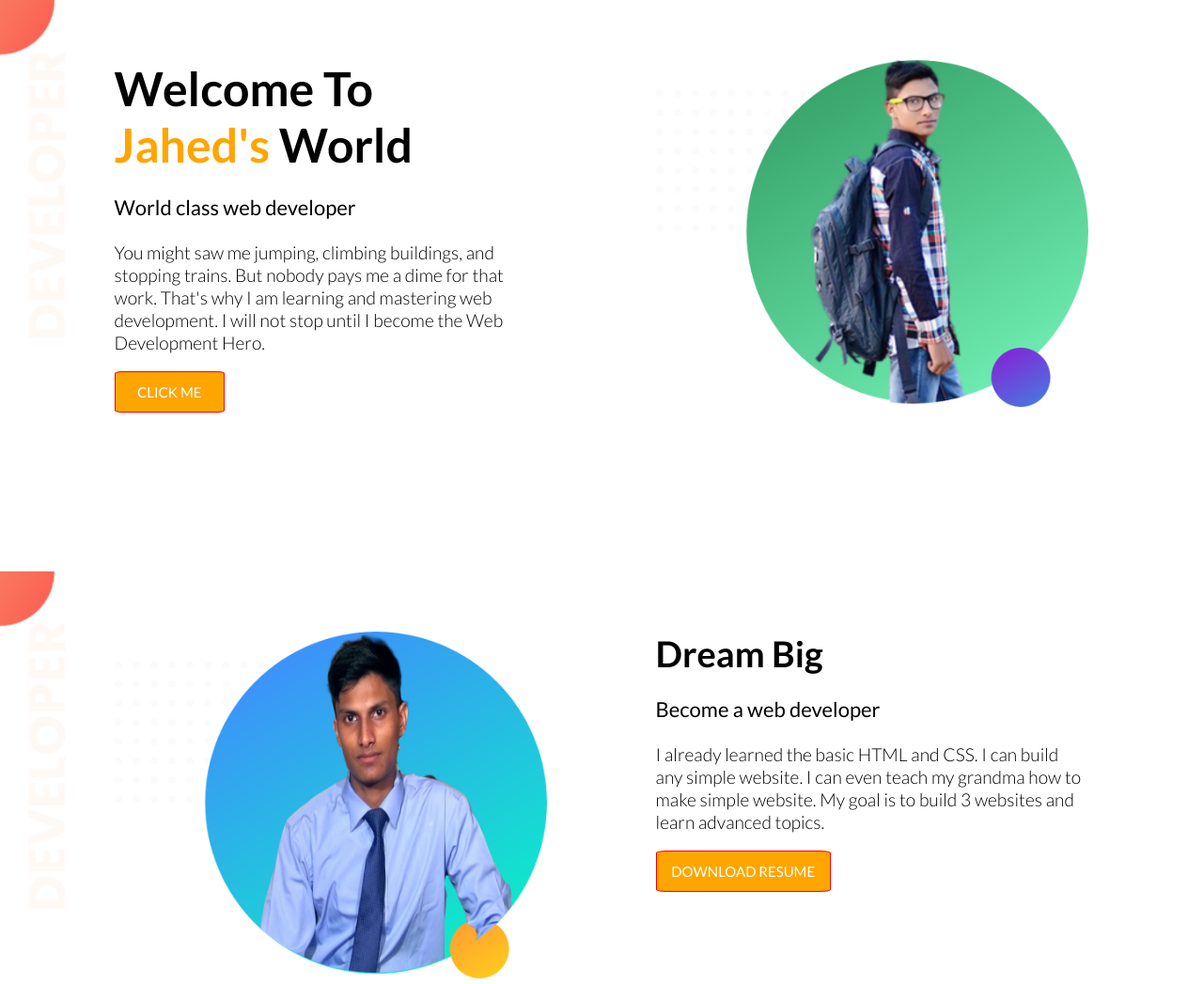
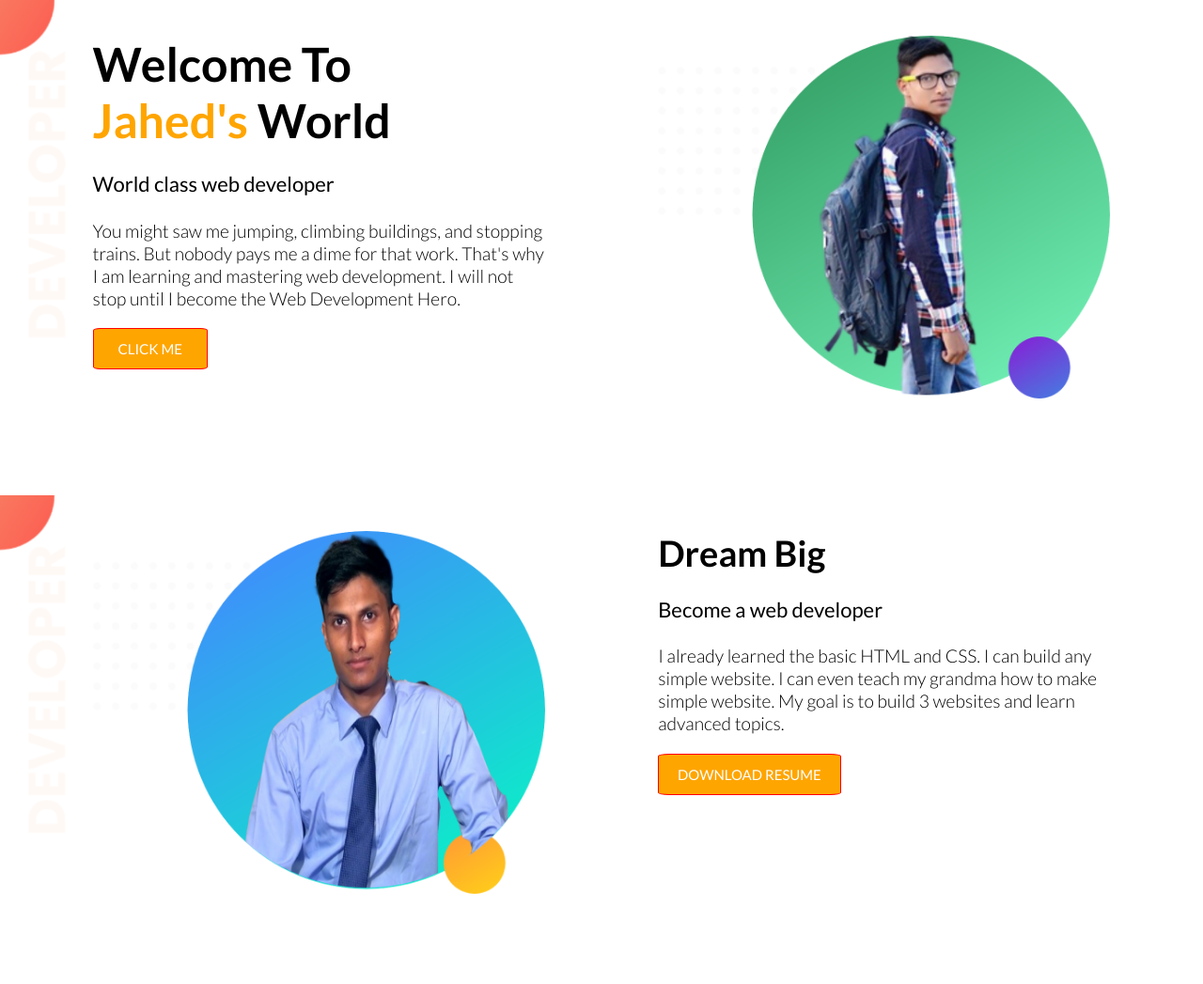
Before and after one commit to mdjahedahmed666/portfolio, a plain HTML site: page index.html in a window 1280 px wide. Shown: the top 1047 px of the page at 94% size. Drawn offline with Linux system fonts and the light colour scheme.

Commit message:
slight chnges

```diff
--- a/index.html
+++ b/index.html
@@ -13,7 +13,7 @@
 <body>
 
     <section class="section">
-        <div class="halfWidth mb">
+        <div class="halfWidth">
             <h1>Welcome To <br>
                 <span class="welcome">Jahed's</span> World
             </h1>
@@ -23,15 +23,15 @@
                 the Web Development Hero.</p>
             <a href="www.google.com" target="_blank" class="btn">click me</a>
         </div>
-        <div class="halfWidth secondHalf mb">
+        <div class="halfWidth secondHalf">
             <img src="images/jahed.png" alt="Jahed">
         </div>
     </section>
     <section class="section">
-        <div class="halfWidth mb">
+        <div class="halfWidth">
             <img src="images/jahed2.png" alt="jhankar">
         </div>
-        <div class="halfWidth secondHalf mb">
+        <div class="halfWidth secondHalf">
             <h2 class="h2_heading">Dream Big</h2>
             <h3>Become a web developer</h3>
             <p class="text">I already learned the basic HTML and CSS. I can build any simple website. I can even teach my grandma how to make simple website. My goal is to build 3 websites and learn advanced topics.</p>
--- a/style.css
+++ b/style.css
@@ -6,13 +6,13 @@ body{
     font-family: 'Lato', sans-serif;
 }
 section{
-    height: 480px;
+    height: 450px;
     background: url(images/top-banner.png);
     background-repeat: no-repeat;
     display: block;
 }
 .section{
-    padding: 5%;
+    padding: 3%;
 }
 h1{
     font-size: 50px;
@@ -44,9 +44,7 @@ h3{
 .halfWidth img{
     width: 100%;
 }
-.mb{
-    margin-bottom: 3rem;
-}
+
 .btn{
     color: white;
     background-color: orange;
```
